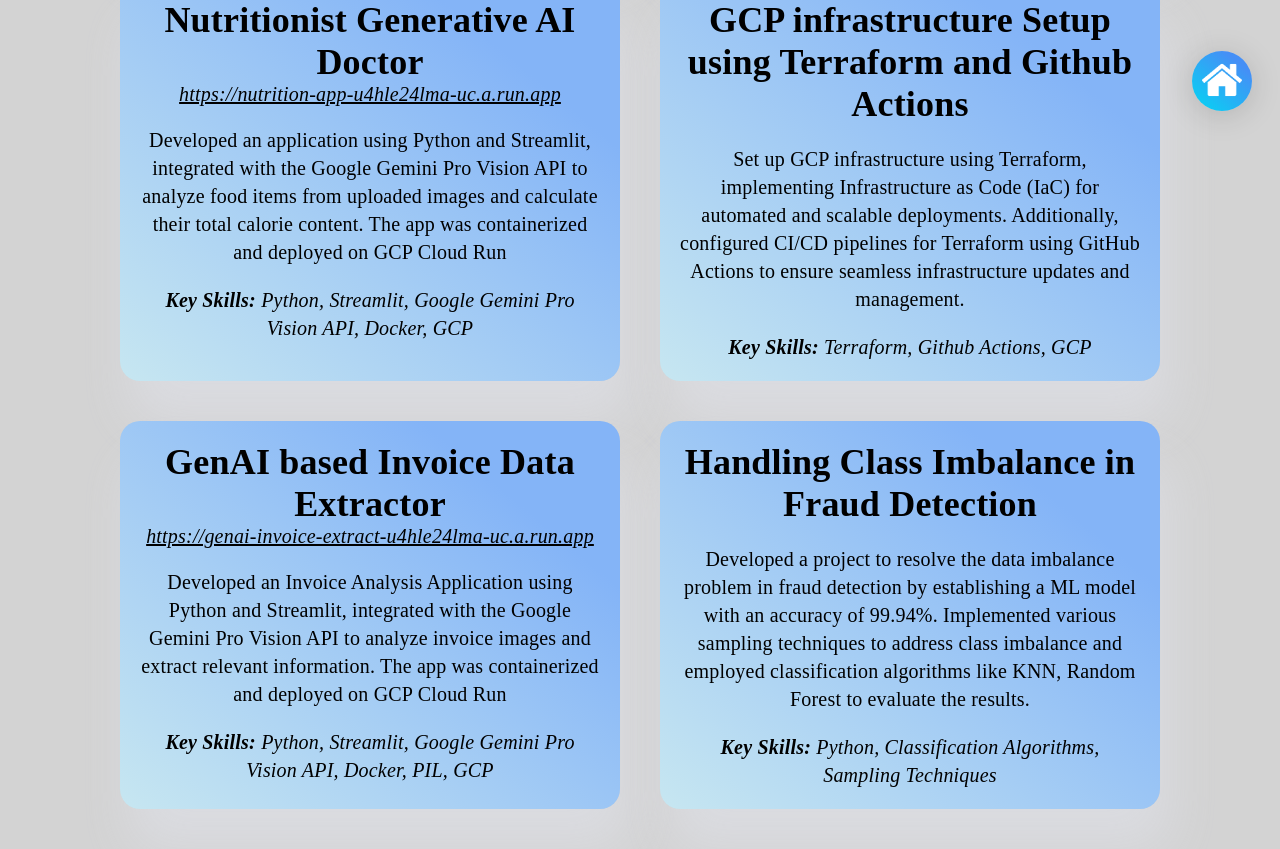
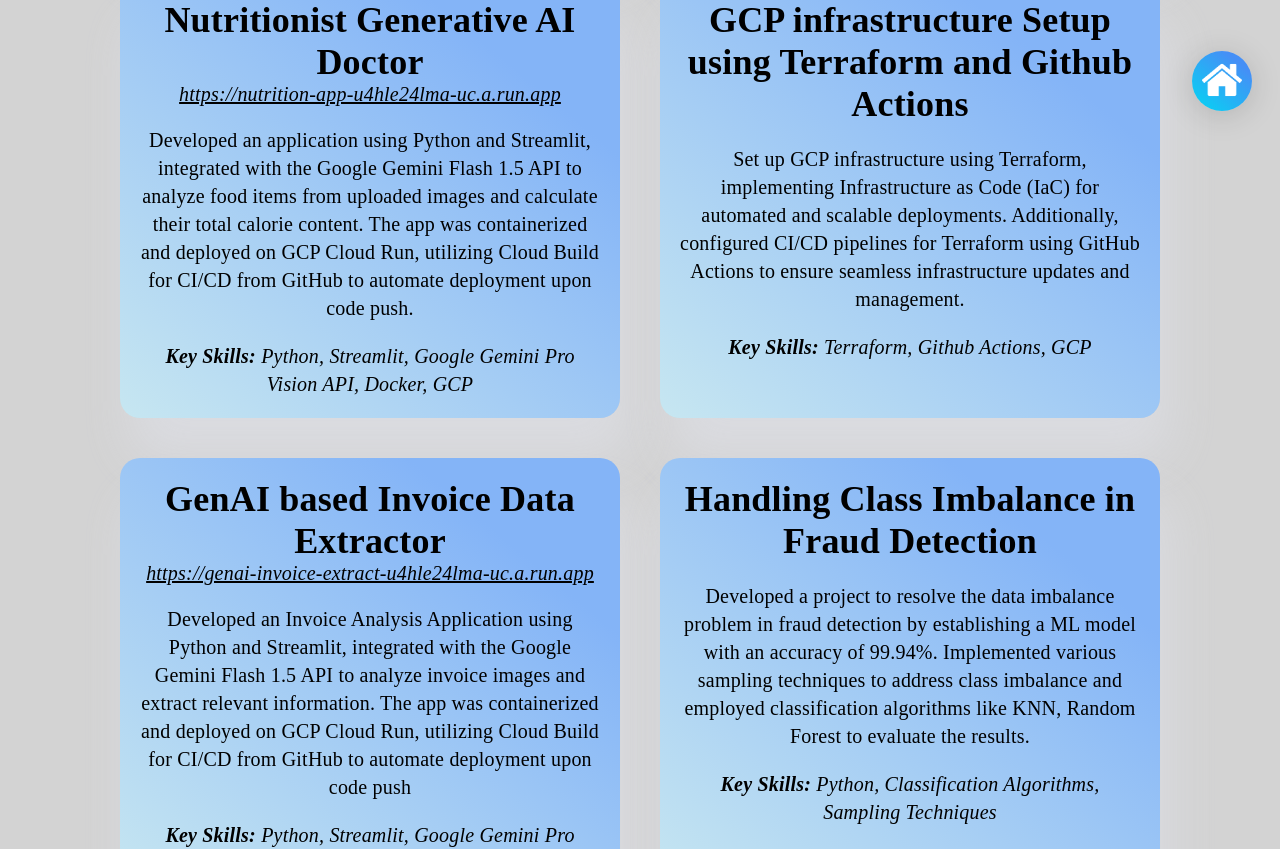
Before and after one commit to rongeorge74/personal-portfolio, a React (Create React App) app: page /#/projects in a window 1280 px wide. Shown: the part 661-1510 px from the top of the page. Built offline with nearby package versions, Linux system fonts and the light colour scheme.

Commit message:
updated project descritpion

```diff
--- a/src/assets/projectsData.js
+++ b/src/assets/projectsData.js
@@ -18,7 +18,7 @@
     {
         projectName: 'Nutritionist Generative AI Doctor',
         projectDescription:
-            'Developed an application using Python and Streamlit, integrated with the Google Gemini Pro Vision API to analyze food items from uploaded images and calculate their total calorie content. The app was containerized and deployed on GCP Cloud Run',
+            'Developed an application using Python and Streamlit, integrated with the Google Gemini Flash 1.5 API to analyze food items from uploaded images and calculate their total calorie content. The app was containerized and deployed on GCP Cloud Run, utilizing Cloud Build for CI/CD from GitHub to automate deployment upon code push.',
         projectUrl: 'https://nutrition-app-u4hle24lma-uc.a.run.app',
         projectSkills: 'Python, Streamlit, Google Gemini Pro Vision API, Docker, GCP',
         // projectDuration:'Feb 2021'
@@ -34,7 +34,7 @@
     {
         projectName: 'GenAI based Invoice Data Extractor',
         projectDescription:
-            'Developed an Invoice Analysis Application using Python and Streamlit, integrated with the Google Gemini Pro Vision API to analyze invoice images and extract relevant information. The app was containerized and deployed on GCP Cloud Run',
+            'Developed an Invoice Analysis Application using Python and Streamlit, integrated with the Google Gemini Flash 1.5 API to analyze invoice images and extract relevant information. The app was containerized and deployed on GCP Cloud Run, utilizing Cloud Build for CI/CD from GitHub to automate deployment upon code push',
         projectUrl: 'https://genai-invoice-extract-u4hle24lma-uc.a.run.app',
         projectSkills:'Python, Streamlit, Google Gemini Pro Vision API, Docker, PIL, GCP',
         // projectDuration: 'Aug 2021 - Sept 2021'
@@ -47,11 +47,6 @@
         projectSkills:'Python, Classification Algorithms, Sampling Techniques',
         // projectDuration: 'Feb 2019 - Oct 2019'
     },
-    // {
-    //     projectName: 'PokeDex',
-    //     projectDescription:
-    //         "Pokemon was a huge part of our childhood, wasn't it? Talking about pokemon brings back so many memories, but do you remember the details of each pokemon? Probably No! So here I bring you a pokedex to check all pokemons :)",
-    //     projectUrl: 'http://theleanprogrammer.com/pokedex/',
-    // },
+
 
 ];
```
